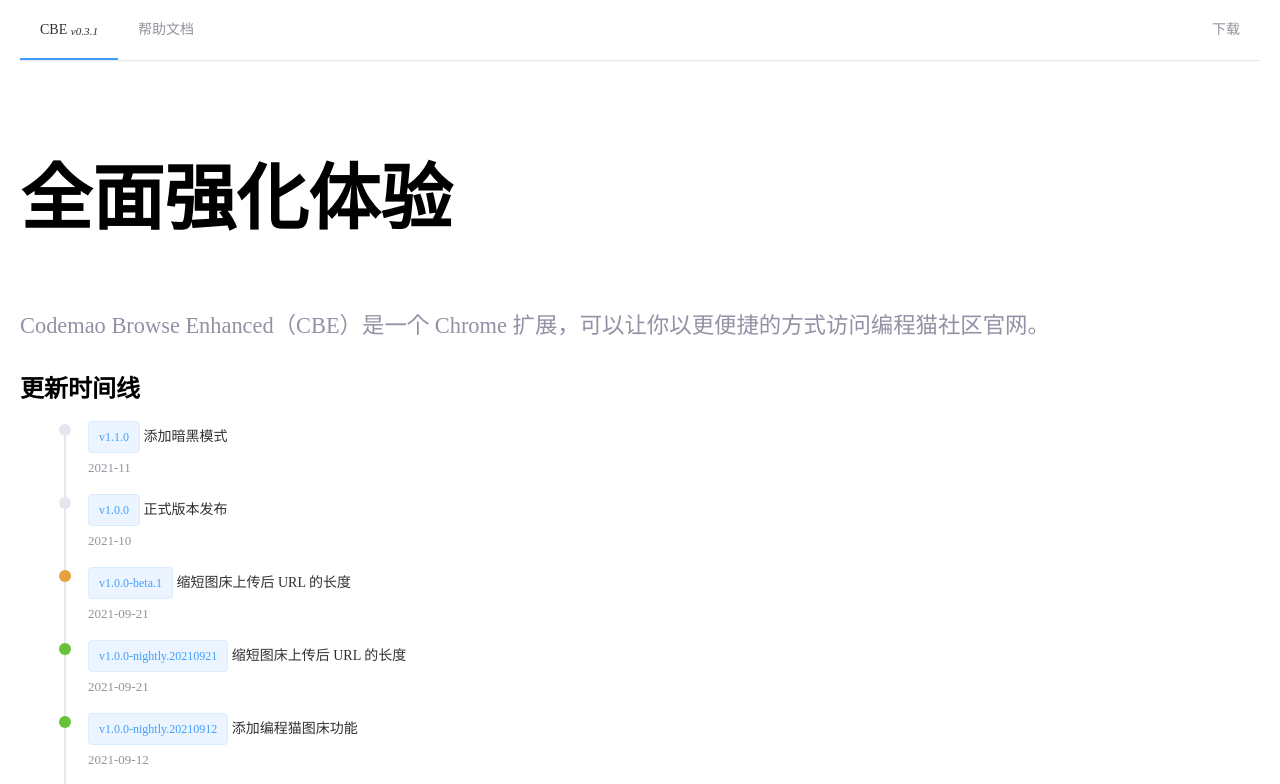
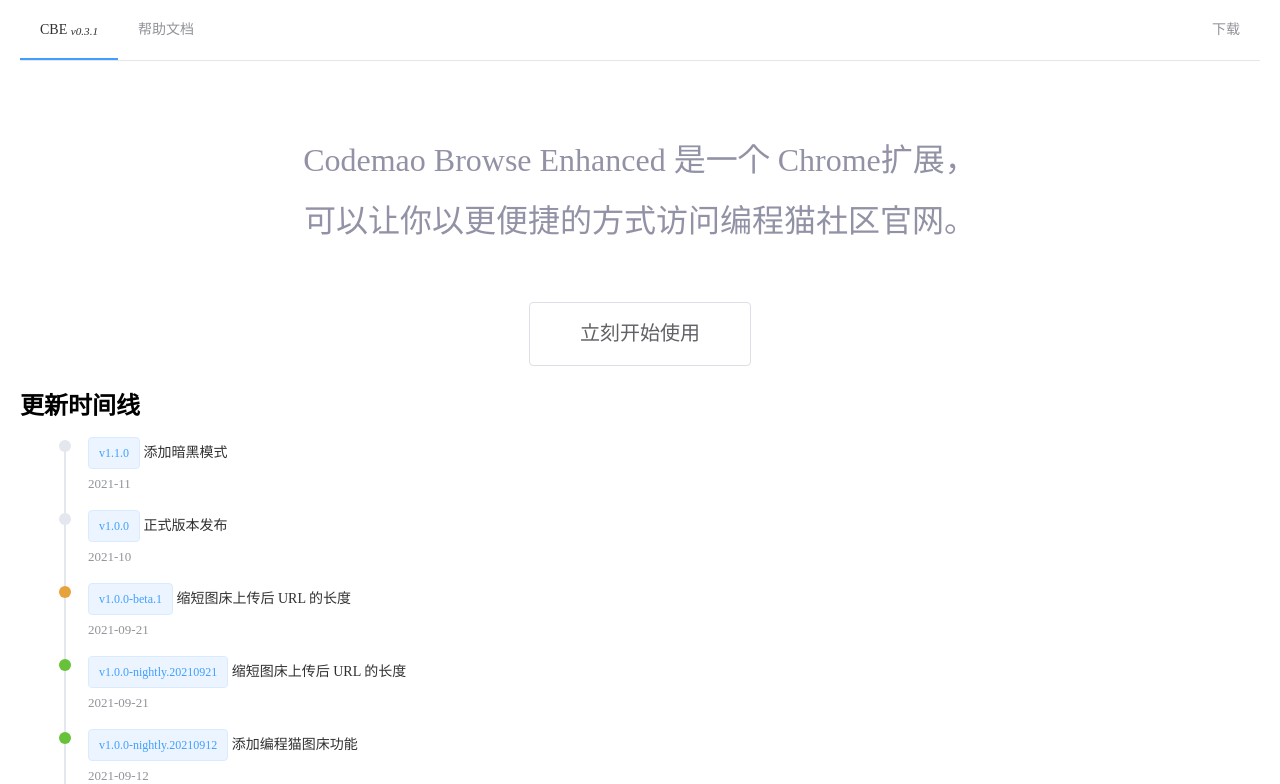
Before and after one commit to codemaoTeam/codemao-browse-enhanced-site, a Vue app: page / in a window 1280 px wide. Shown: the top 784 px of the page. Built offline with nearby package versions, Linux system fonts and the light colour scheme.

Commit message:
improvement: 优化首页 UI

```diff
--- a/src/views/Home.vue
+++ b/src/views/Home.vue
@@ -1,11 +1,13 @@
 <template>
   <div>
-    <div>
-      <h1 class="title">全面强化体验</h1>
+    <div class="banner">
       <p class="descripition">
-        Codemao Browse Enhanced（CBE）是一个 Chrome
-        扩展，可以让你以更便捷的方式访问编程猫社区官网。
+        Codemao Browse Enhanced 是一个 Chrome扩展，
+        可以让你以更便捷的方式访问编程猫社区官网。
       </p>
+      <el-button @click="$router.push('/download')">
+        立刻开始使用
+      </el-button>
     </div>
 
     <div>
@@ -32,7 +34,6 @@
 export default {
   data() {
     return {
-      reverse: true,
       activities: [
         {
           content: '添加暗黑模式',
@@ -104,13 +105,23 @@
 </script>
 
 <style scoped>
-.title {
-  font-size: 4.5em;
+.banner {
+  text-align: center;
 }
 
 .descripition {
-  font-size: 1.4em;
+  font-size: 2em;
   line-height: 1.9em;
   color: #9292a6;
+  max-width: 700px;
+  text-align: center;
+  margin: 0 auto;
+  margin-bottom: 50px;
+  margin-top: 50px;
+}
+
+.el-button {
+  font-size: 20px;
+  padding: 1em 50px 1.1em;
 }
 </style>
```
